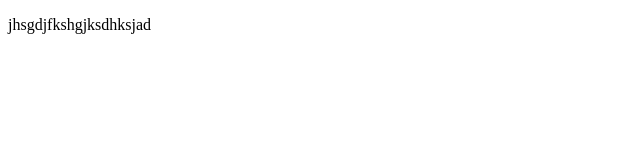
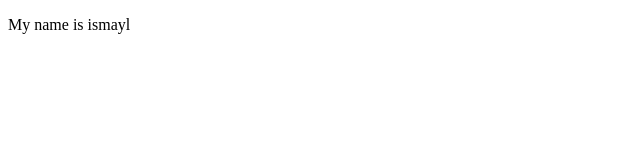
Before and after one commit to IsmaylHossain/my-secont-repo, a plain HTML site: page index.html in a window 1280 px wide. Shown: the full height of the page, 0-640 px from the left. Drawn offline with Linux system fonts and the light colour scheme.

Commit message:
second commit

```diff
--- a/index.html
+++ b/index.html
@@ -6,6 +6,6 @@
     <title>my second repo</title>
 </head>
 <body>
-    <p>jhsgdjfkshgjksdhksjad</p>
+    <p>My name is ismayl</p>
 </body>
 </html>
```
